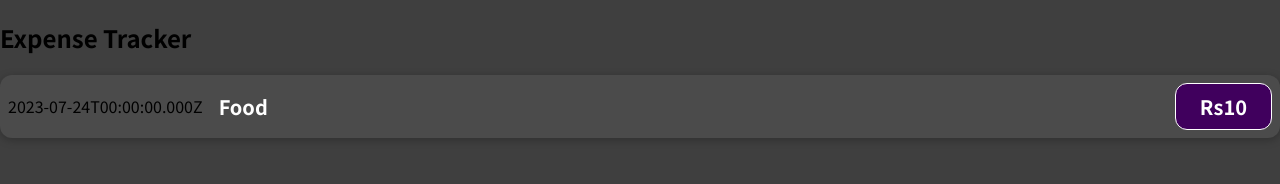
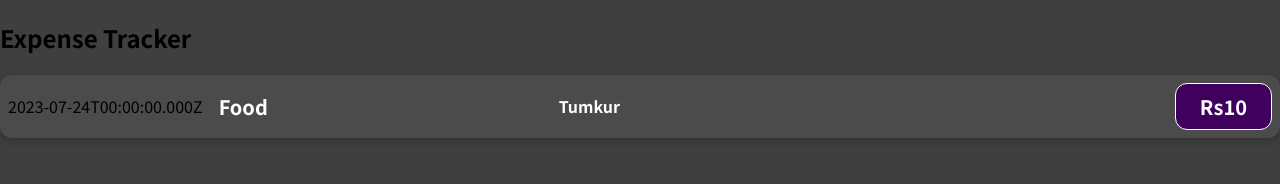
Before and after one commit to Fardeen2001/expense-tracker-in-react, a JavaScript app: page / in a window 1280 px wide. Shown: the top 184 px of the page. Built offline with nearby package versions, Linux system fonts and the light colour scheme.

Commit message:
dynamic Expenditure of location added

```diff
--- a/src/components/ExpenseItems.css
+++ b/src/components/ExpenseItems.css
@@ -23,6 +23,14 @@
   color: #3a3a3a;
   font-size: 1rem;
   flex: 1;
+  margin: 0 1rem;
+  color: white;
+}
+.expense-item__location {
+  color: #3a3a3a;
+  font-size: 1rem;
+  font-weight: bold;
+  flex: 2;
   margin: 0 1rem;
   color: white;
 }
--- a/src/components/ExpenseItems.js
+++ b/src/components/ExpenseItems.js
@@ -2,12 +2,14 @@ import "./ExpenseItems.css";
 function ExpenseItems() {
   const ExpenseDate = new Date(2023, 6, 24);
   const ExpenseName = "Food";
+  const LocationOfExpenditure = "Tumkur";
   const ExpensePrice = 10;
   return (
     <div className="expense-item">
       <div>{ExpenseDate.toISOString()}</div>
       <div className="expense-item__description">
         <h2>{ExpenseName}</h2>
+        <div className="expense-item__location">{LocationOfExpenditure}</div>
         <div className="expense-item__price">Rs{ExpensePrice}</div>
       </div>
     </div>
```
